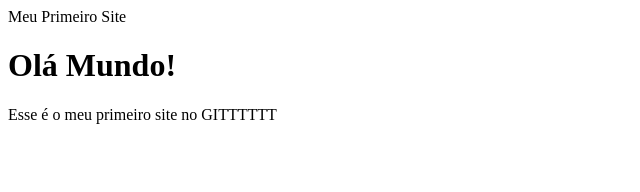
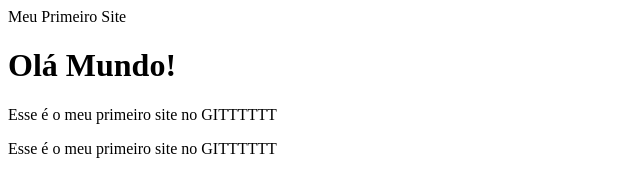
Before and after one commit to Gabriel-1812/projeto.site1, a plain HTML site: page index.html in a window 1280 px wide. Shown: the whole page, without its empty margins (0-640 px from the left). Drawn offline with Linux system fonts and the light colour scheme.

Commit message:
Update index.html

```diff
--- a/index.html
+++ b/index.html
@@ -7,5 +7,6 @@
 <body>
 	<h1> Olá Mundo! </h1>
 	<p> Esse é o meu primeiro site no GITTTTTT </p>
+	<p> Esse é o meu primeiro site no GITTTTTT </p>
 </body>
 </html>
```
